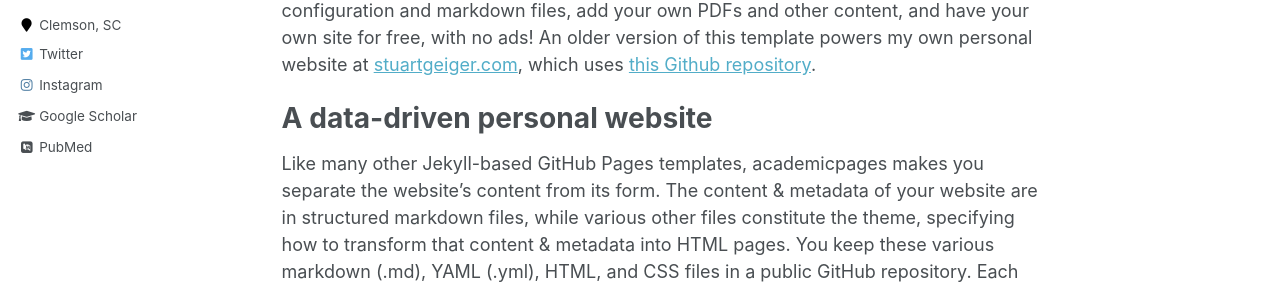
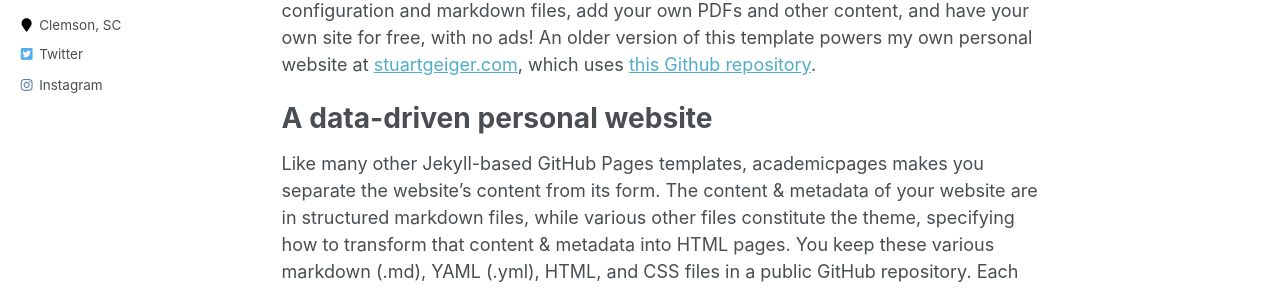
Before and after one commit to maygoo23/maygoo23.github.io, a Jekyll site: the page built from _pages/about.md, in a window 1280 px wide. Shown: the part 380-669 px from the top of the page. Built offline with Jekyll 4.4.1, drawn with Linux system fonts in a browser that asks for light colours; some web fonts are replaced.

Commit message:
Remove GS

```diff
--- a/_config.yml
+++ b/_config.yml
@@ -85,8 +85,8 @@ author:
   bio              : "Your biography for the left-hand sidebar"
   location         : "Clemson, SC"
   employer         :
-  pubmed           : "https://www.ncbi.nlm.nih.gov/pubmed/?term=john+snow"
-  googlescholar    : "http://yourfullgooglescholarurl.com"
+  pubmed           : #"https://www.ncbi.nlm.nih.gov/pubmed/?term=john+snow"
+  googlescholar    : #"http://yourfullgooglescholarurl.com"
   email            :
   researchgate     :  # example: "https://www.researchgate.net/profile/yourprofile"
   uri              :
```
